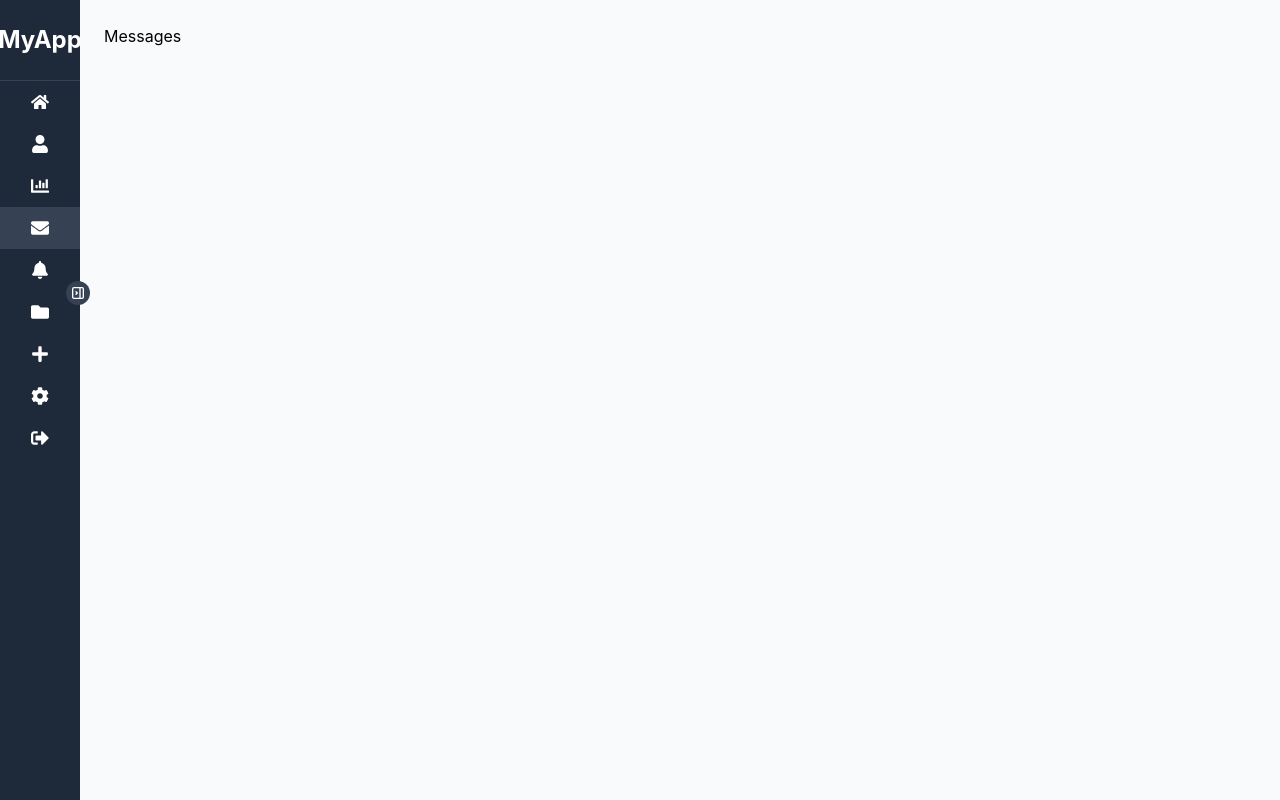
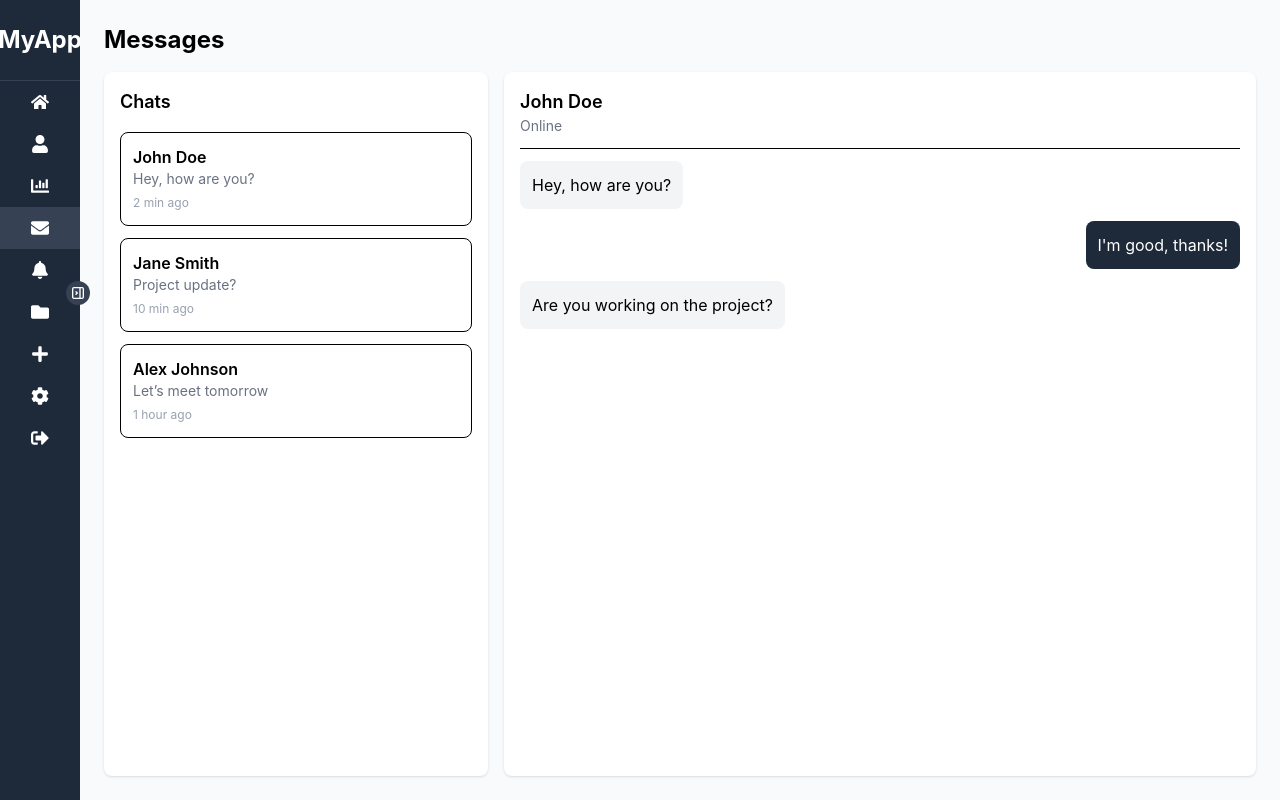
Before and after one commit to Aghakarim-23/adaptive-sidebar-navigation, a React (Vite) app: page /messages in a window 1280 px wide. Built offline with nearby package versions, Linux system fonts and the light colour scheme.

Commit message:
add: content for the messages page

```diff
--- a/src/pages/Messages.jsx
+++ b/src/pages/Messages.jsx
@@ -1,9 +1,79 @@
-import React from 'react'
+const Messages = () => {
+  const chats = [
+    { name: "John Doe", message: "Hey, how are you?", time: "2 min ago" },
+    { name: "Jane Smith", message: "Project update?", time: "10 min ago" },
+    { name: "Alex Johnson", message: "Let’s meet tomorrow", time: "1 hour ago" },
+  ];
 
-const Messages = () => {
   return (
-    <div>Messages</div>
-  )
-}
+    <div className="h-full flex flex-col space-y-4">
+      {/* Title */}
+      <h1 className="text-2xl font-bold">Messages</h1>
 
-export default Messages
+      {/* Layout */}
+      <div className="flex flex-col lg:flex-row gap-4 h-full">
+
+        {/* Chat list */}
+        <div className="bg-white rounded-lg shadow p-4 w-full lg:w-1/3">
+          <h2 className="text-lg font-semibold mb-4">Chats</h2>
+
+          <div className="space-y-3">
+            {chats.map((chat, index) => (
+              <div
+                key={index}
+                className="p-3 rounded-lg hover:bg-gray-100 cursor-pointer border"
+              >
+                <h3 className="font-semibold">{chat.name}</h3>
+                <p className="text-sm text-gray-500 truncate">
+                  {chat.message}
+                </p>
+                <span className="text-xs text-gray-400">{chat.time}</span>
+              </div>
+            ))}
+          </div>
+        </div>
+
+        {/* Chat window */}
+        <div className="bg-white rounded-lg shadow p-4 flex-1 flex flex-col">
+
+          {/* Header */}
+          <div className="border-b pb-3 mb-3">
+            <h2 className="text-lg font-semibold">John Doe</h2>
+            <p className="text-sm text-gray-500">Online</p>
+          </div>
+
+          {/* Messages */}
+          <div className="flex-1 space-y-3 overflow-y-auto">
+            <div className="bg-gray-100 p-3 rounded-lg w-fit">
+              Hey, how are you?
+            </div>
+
+            <div className="bg-gray-800 text-white p-3 rounded-lg w-fit ml-auto">
+              I'm good, thanks!
+            </div>
+
+            <div className="bg-gray-100 p-3 rounded-lg w-fit">
+              Are you working on the project?
+            </div>
+          </div>
+
+          {/* Input */}
+
+        {/*   <div className="mt-3 flex gap-2">
+            <input
+              type="text"
+              placeholder="Type a message..."
+              className="flex-1 border rounded-lg px-3 py-2 outline-none"
+            />
+            <button className="bg-gray-800 text-white px-4 py-2 rounded-lg">
+              Send
+            </button>
+          </div> */}
+
+        </div>
+      </div>
+    </div>
+  );
+};
+
+export default Messages;
```
